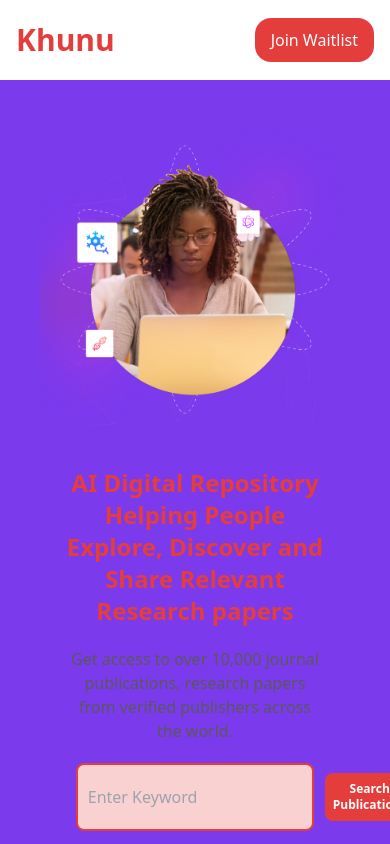
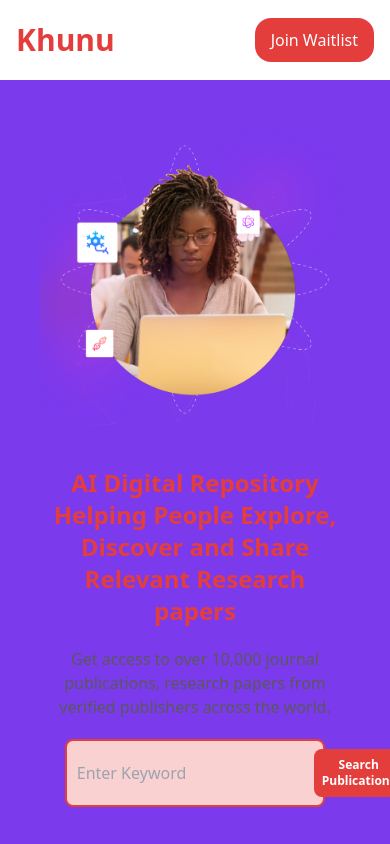
Before and after one commit to samsonlawal/Khunu, a React (Vite) app: page / in a window 390 px wide. Shown: the top 844 px of the page. Built offline with nearby package versions, Linux system fonts and the light colour scheme.

Commit message:
adjusting media

```diff
--- a/src/UI/Header.jsx
+++ b/src/UI/Header.jsx
@@ -9,7 +9,7 @@
       </div>
 
       {/* Text */}
-      <div className="w-11/12 md:w-10/12 px-3 lg:px-0 lg:w-full flex items-center justify-center lg:items-start lg:justify-start flex-col">
+      <div className="w-11/12 md:w-10/12 lg:px-0 lg:w-full flex items-center justify-center lg:items-start lg:justify-start flex-col">
         <div className="flex flex-col justify-center items-center lg:justify-start lg:text-start text-center">
           <h1 className=" text-2xl lg:text-4xl font-bold text-lipstick">
             AI Digital Repository Helping People Explore, Discover and Share
```
